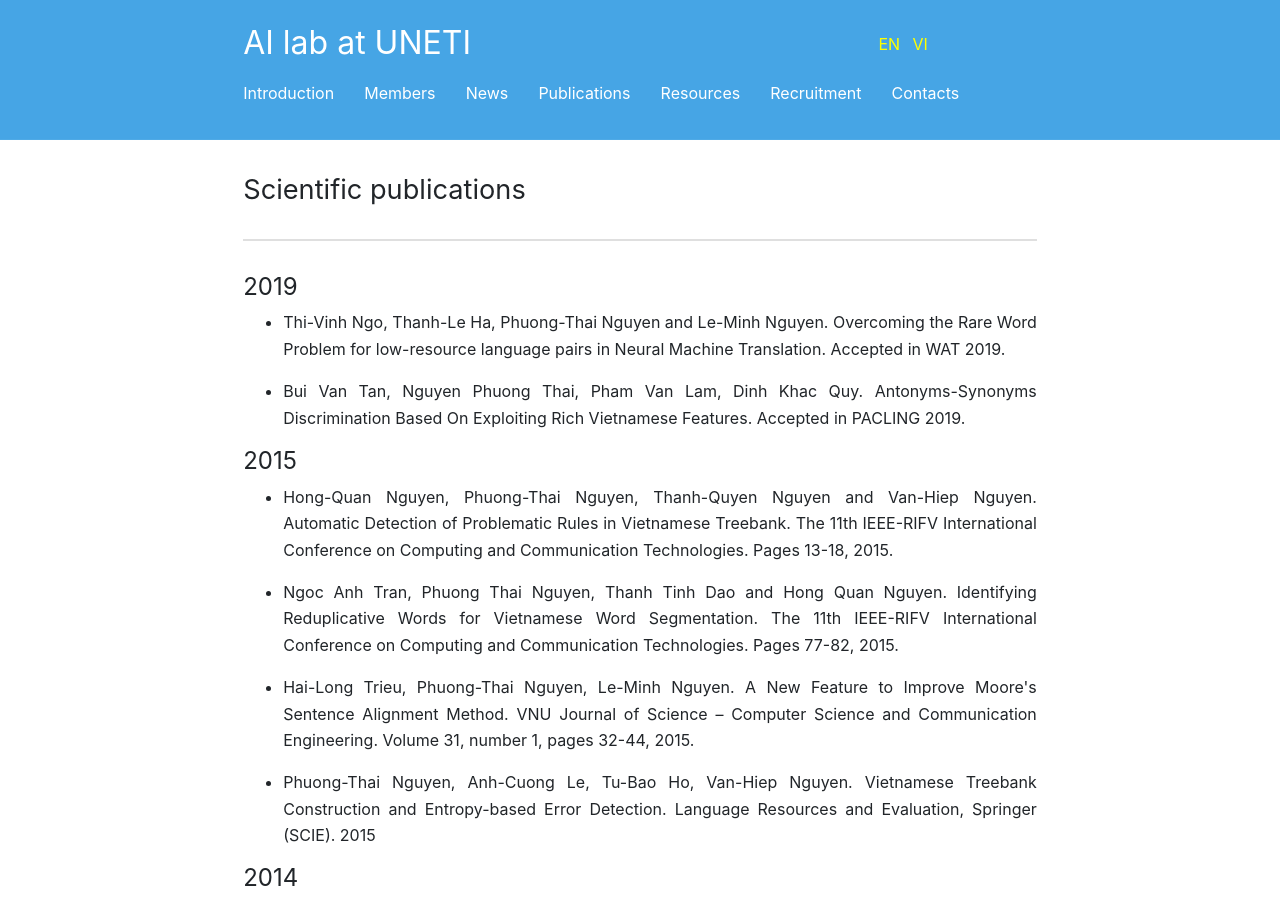
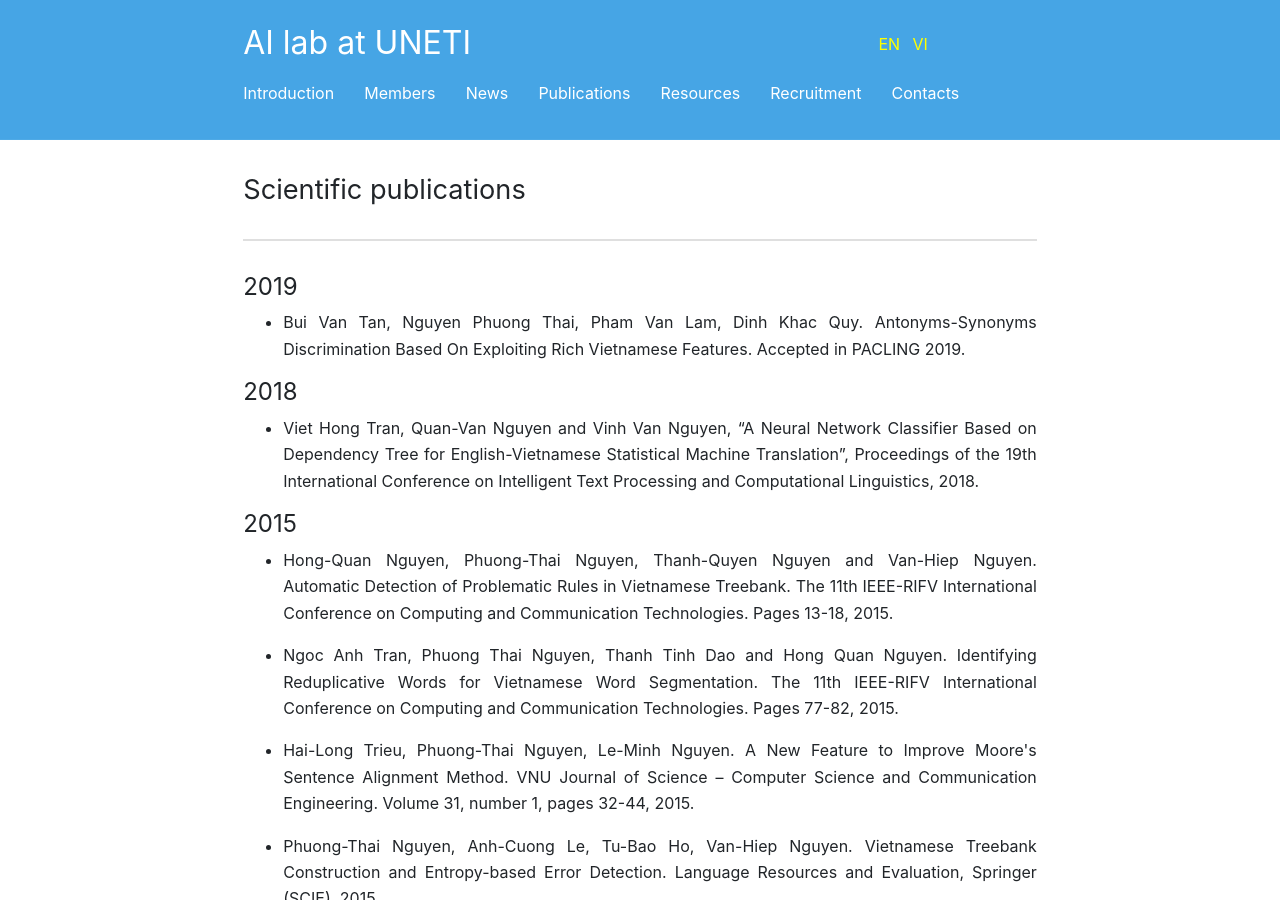
Before and after one commit to unetilab/unetilab.github.io, a Jekyll site: the page built from en/Publications.md, in a window 1280 px wide and 900 px high. Built offline with Jekyll 4.4.1, drawn with Linux system fonts in a browser that asks for light colours; nearby versions of some CDN libraries; library files that are not in the unit come from our copies.

Commit message:
Update Publications.md

```diff
--- a/en/Publications.md
+++ b/en/Publications.md
@@ -10,10 +10,11 @@ order: 3
 
 
 #### 2019
-* Thi-Vinh Ngo, Thanh-Le Ha, Phuong-Thai Nguyen and Le-Minh Nguyen. Overcoming the Rare Word Problem for low-resource language pairs in Neural Machine Translation. Accepted in WAT 2019.
-{: style="text-align: justify;"}
 * Bui Van Tan, Nguyen Phuong Thai, Pham Van Lam, Dinh Khac Quy. Antonyms-Synonyms Discrimination Based On Exploiting Rich Vietnamese Features. Accepted in PACLING 2019.
 {: style="text-align: justify;"}
+
+#### 2018
+* Viet Hong Tran, Quan-Van Nguyen and Vinh Van Nguyen, “A Neural Network Classifier Based on Dependency Tree for English-Vietnamese Statistical Machine Translation”, Proceedings of the 19th International Conference on Intelligent Text Processing and Computational Linguistics, 2018.
 
 #### 2015
 * Hong-Quan Nguyen, Phuong-Thai Nguyen, Thanh-Quyen Nguyen and Van-Hiep Nguyen. Automatic Detection
```
